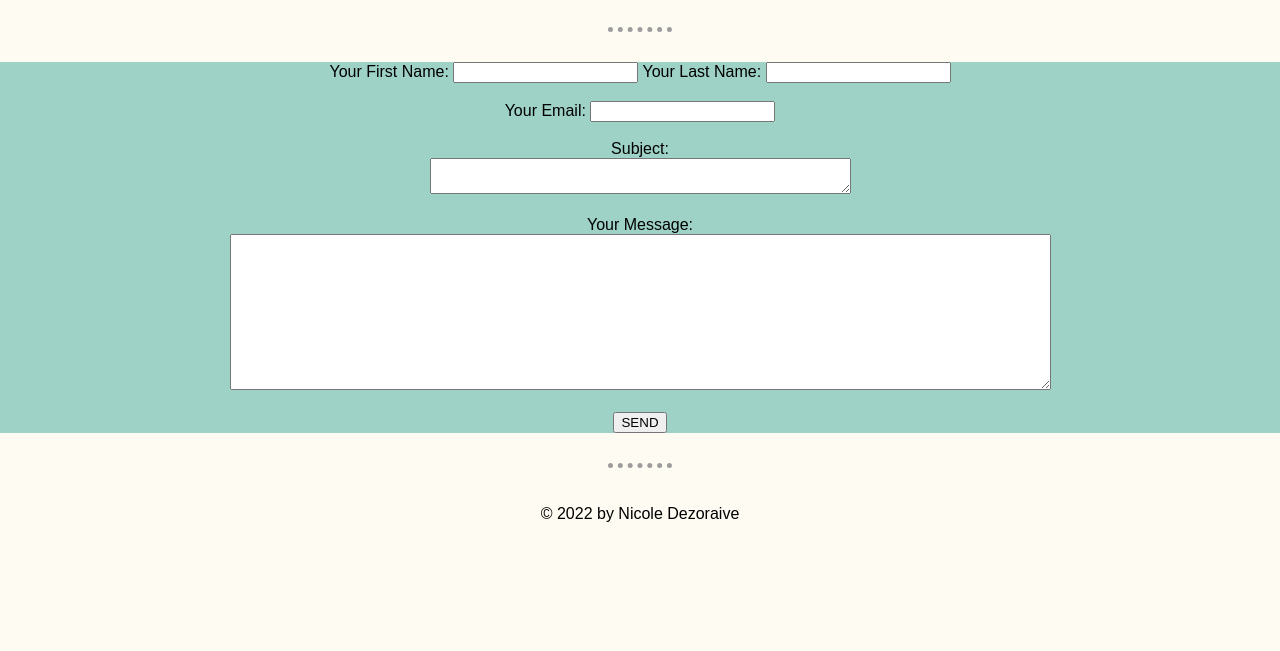
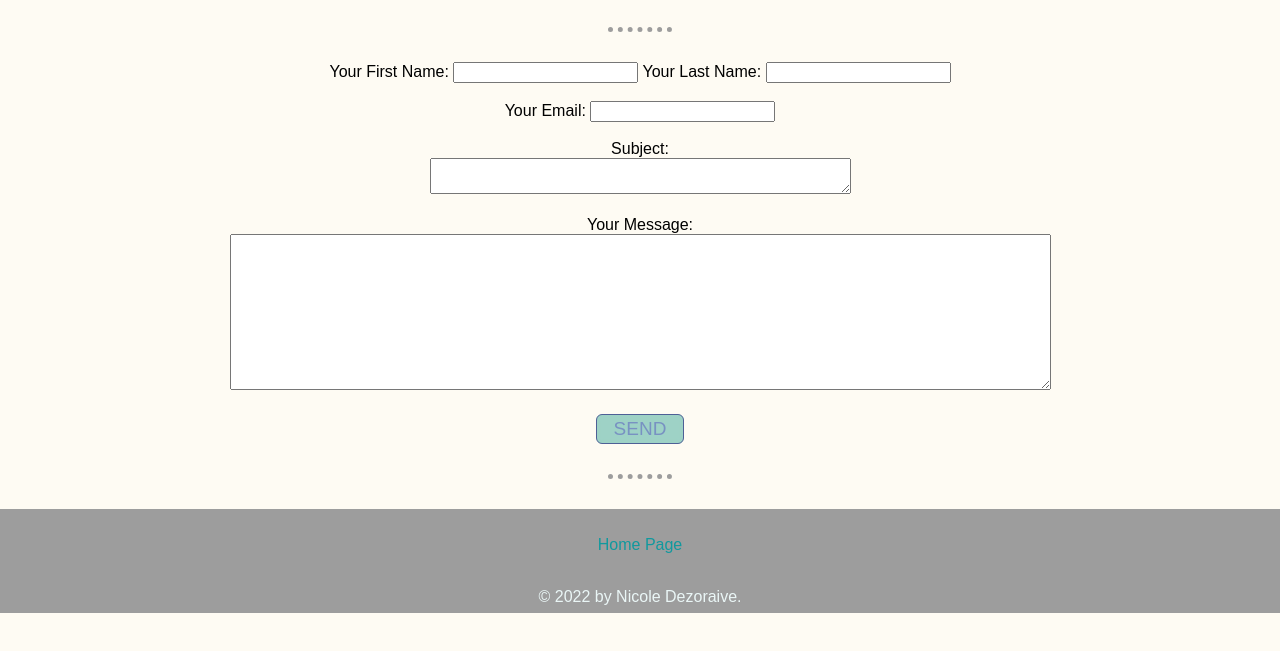
Before and after one commit to NicoleDezoraive/Nicole-s-Resume, a plain HTML site: page contact-me.html in a window 1280 px wide. Shown: the part 141-792 px from the top of the page. Drawn offline with Linux system fonts and the light colour scheme.

Commit message:
Add files via upload

```diff
--- a/contact-me.html
+++ b/contact-me.html
@@ -7,13 +7,11 @@
   <link rel="stylesheet" href="css/styles.css">
 </head>
 
-<body>
+<body class="contact">
   <h1>My Contact Details:</h1>
   <p><b>Call:</b> +972-(0)54-6712782</p>
   <p><b>Email:</b> dezoraivenicole@gmail.com</p>
-
   <hr>
-
   <form class="contact" action="mailto:dezoraivenicole@gmail.com" method="post" enctype="text/plain">
     <label for="">Your First Name:</label>
     <input type="text" name="yourFirstName" value="">
@@ -28,11 +26,15 @@
     <br><br>
     <label for="">Your Message:</label><br>
     <textarea name="yourMessage" rows="10" cols="100"></textarea>
-    <br><br>
-    <input type="submit" name="submit" value="SEND">
+    <br>
+    <input class="myButton" type="submit" name="submit" value="SEND">
   </form>
   <hr>
-  <p>&copy; 2022 by Nicole Dezoraive</p>
+  <div class="bottom-container">
+    <a class="btn" href="index.html">Home Page</a>
+    <p class="copyright">&copy; 2022 by Nicole Dezoraive.</p>
+  </div>
+
 </body>
 
 </html>
--- a/css/styles.css
+++ b/css/styles.css
@@ -86,7 +86,10 @@ div{
 }
 /************************************* CLASS SELECTORS ***************************************/
 .contact{
-  background-color: #9ED2C6;
+  font-family: 'Montserrat', sans-serif;
+  font-size: 1rem;
+  margin: 0;
+  /* color: #79B4B7; */
 }
 
 .quote{
```
Also changed, not shown: index.html (+1 -52 lines), 1 other file.
